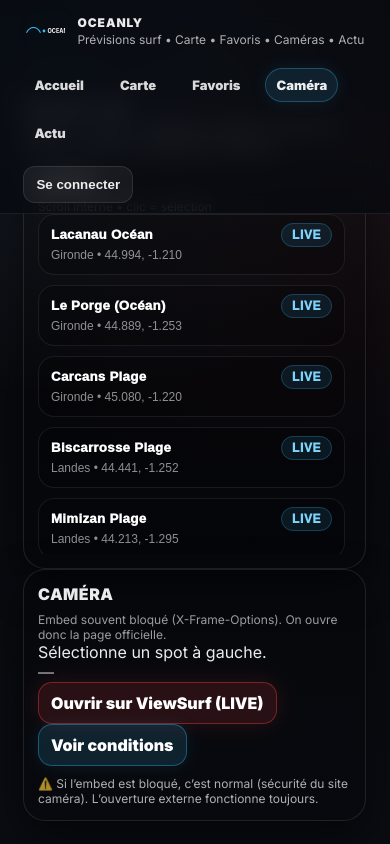
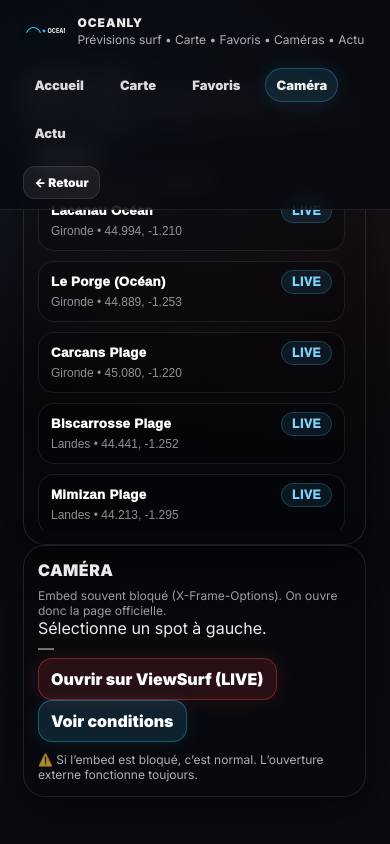
Before and after one commit to 7S3ER3G4IO/OCEANLY, a plain HTML site: page camera.html in a window 390 px wide. Drawn offline with Linux system fonts and the light colour scheme.

Commit message:
Inject single navbar via common.js + simplify HTML

```diff
--- a/camera.html
+++ b/camera.html
@@ -11,27 +11,8 @@
 </head>
 <body>
 
-  <header class="navbar navbar-fixed" id="navbar">
-    <div class="logo">
-      <img src="assets/images/logo.svg" alt="Logo OCEANLY">
-      <div class="brand">
-        <div class="brand-name">OCEANLY</div>
-        <div class="brand-sub">Prévisions surf • Carte • Favoris • Caméras • Actu</div>
-      </div>
-    </div>
-
-    <nav class="nav-links">
-      <a href="index.html">Accueil</a>
-      <a href="index.html#map">Carte</a>
-      <a href="index.html#favorites">Favoris</a>
-      <a href="camera.html" class="active">Caméra</a>
-      <a href="actu.html">Actu</a>
-    </nav>
-
-    <div class="nav-actions">
-      <button id="login-open" class="nav-login">Se connecter</button>
-    </div>
-  </header>
+  <!-- ✅ Navbar injectée -->
+  <header id="navbar"></header>
 
   <main class="camera-page">
     <div class="camera-head">
@@ -39,7 +20,7 @@
         <span class="live-dot"></span>
         <span class="live-glow">Caméras LIVE</span>
       </div>
-      <div class="muted">Swipe / scroll • choisis un spot • ouvre la bonne caméra (mapping robuste)</div>
+      <div class="muted">Swipe / scroll • choisis un spot • ouvre la bonne caméra</div>
     </div>
 
     <div class="camera-layout">
@@ -63,7 +44,7 @@
           </div>
 
           <div class="muted" style="margin-top:10px;font-size:12px">
-            ⚠️ Si l’embed est bloqué, c’est normal (sécurité du site caméra). L’ouverture externe fonctionne toujours.
+            ⚠️ Si l’embed est bloqué, c’est normal. L’ouverture externe fonctionne toujours.
           </div>
         </div>
       </section>
--- a/common.js
+++ b/common.js
@@ -1,32 +1,102 @@
-/* common.js — comportements communs (navbar + scroll) */
+/* =========================
+   OCEANLY — common.js (CLEAN + NETLIFY READY)
+   - Une seule navbar injectée sur toutes les pages
+   - Helpers: APP.apiGet (Netlify Functions ready)
+   - Active link auto + scroll style
+   ========================= */
 
-(function(){
-  const body = document.body;
+(() => {
+  // ---------- API (Netlify Functions) ----------
+  const API_BASE = "/.netlify/functions";
 
-  // anti “flash blanc” / repaint : on réduit le blur pendant scroll rapide
-  let t = null;
-  window.addEventListener("scroll", () => {
-    body.classList.add("is-scrolling");
-    clearTimeout(t);
-    t = setTimeout(() => body.classList.remove("is-scrolling"), 140);
-  }, { passive:true });
+  async function apiGet(functionName, params = {}) {
+    const url = new URL(`${API_BASE}/${functionName}`, window.location.origin);
+    Object.entries(params).forEach(([k, v]) => {
+      if (v !== undefined && v !== null) url.searchParams.set(k, String(v));
+    });
+    const res = await fetch(url.toString());
+    if (!res.ok) throw new Error(`API error ${res.status}`);
+    return res.json();
+  }
 
-  // navbar “active”
-  const path = (location.pathname.split("/").pop() || "index.html").toLowerCase();
-  document.querySelectorAll(".nav-links a[data-page]").forEach(a=>{
-    const p = (a.getAttribute("data-page")||"").toLowerCase();
-    if (!p) return;
-    if (p === path) a.classList.add("active");
-  });
+  window.APP = { API_BASE, apiGet };
 
-  // smooth scroll for anchors
-  document.querySelectorAll('a[href^="#"]').forEach(a=>{
-    a.addEventListener("click", (e)=>{
-      const id = a.getAttribute("href");
-      const el = document.querySelector(id);
-      if (!el) return;
-      e.preventDefault();
-      el.scrollIntoView({ behavior:"smooth", block:"start" });
-    });
+  // ---------- Navbar (single source of truth) ----------
+  function getPageKey() {
+    const file = (location.pathname.split("/").pop() || "index.html").toLowerCase();
+    if (file === "" || file === "index.html") return "home";
+    if (file === "spot.html") return "spot";
+    if (file === "camera.html") return "camera";
+    if (file === "actu.html") return "actu";
+    if (file === "best.html") return "best";
+    return file;
+  }
+
+  function injectNavbar() {
+    const host = document.getElementById("navbar");
+    if (!host) return;
+
+    const page = getPageKey();
+    const isHome = page === "home";
+
+    host.className = "navbar navbar-fixed";
+    host.innerHTML = `
+      <div class="logo">
+        <img src="assets/images/logo.svg" alt="Logo OCEANLY">
+        <div class="brand">
+          <div class="brand-name">OCEANLY</div>
+          <div class="brand-sub">Prévisions surf • Carte • Favoris • Caméras • Actu</div>
+        </div>
+      </div>
+
+      <nav class="nav-links" id="navLinks">
+        <a href="index.html" data-page="home">Accueil</a>
+        <a href="index.html#map" data-page="map">Carte</a>
+        <a href="index.html#favorites" data-page="favorites">Favoris</a>
+        <a href="camera.html" data-page="camera">Caméra</a>
+        <a href="actu.html" data-page="actu">Actu</a>
+      </nav>
+
+      <div class="nav-actions">
+        ${
+          isHome
+            ? `<button id="login-open" class="nav-login" type="button">Se connecter</button>`
+            : `<a class="cta-soft btn-small" href="index.html">← Retour</a>`
+        }
+      </div>
+    `;
+
+    // active link
+    const links = host.querySelectorAll(".nav-links a");
+    links.forEach(a => a.classList.remove("active"));
+
+    if (page === "home") {
+      host.querySelector('.nav-links a[data-page="home"]')?.classList.add("active");
+    } else if (page === "camera") {
+      host.querySelector('.nav-links a[data-page="camera"]')?.classList.add("active");
+    } else if (page === "actu") {
+      host.querySelector('.nav-links a[data-page="actu"]')?.classList.add("active");
+    } else {
+      // pages spot/best => pas dans navbar, on laisse tout off
+    }
+  }
+
+  function bindNavbarScroll() {
+    const nav = document.getElementById("navbar");
+    if (!nav) return;
+    const onScroll = () => nav.classList.toggle("scrolled", window.scrollY > 10);
+    window.addEventListener("scroll", onScroll, { passive: true });
+    onScroll();
+  }
+
+  function ensureBodyOffset() {
+    // Evite que le contenu passe sous la navbar fixed
+    document.body.style.paddingTop = "72px";
+  }
+
+  document.addEventListener("DOMContentLoaded", () => {
+    injectNavbar();
+    bindNavbarScroll();
+    ensureBodyOffset();
   });
 })();
--- a/style.css
+++ b/style.css
@@ -760,3 +760,9 @@
   width: min(var(--container), calc(100% - 12vw));
   margin: 0 auto;
 }
+
+/* ✅ Center global main content (fallback) */
+main{
+  width: min(var(--container), calc(100% - 12vw));
+  margin: 0 auto;
+}
```
Also changed, not shown: actu.html (+3 -22 lines), best.html (+3 -23 lines), index.html (+2 -21 lines), spot.html (+2 -21 lines).
